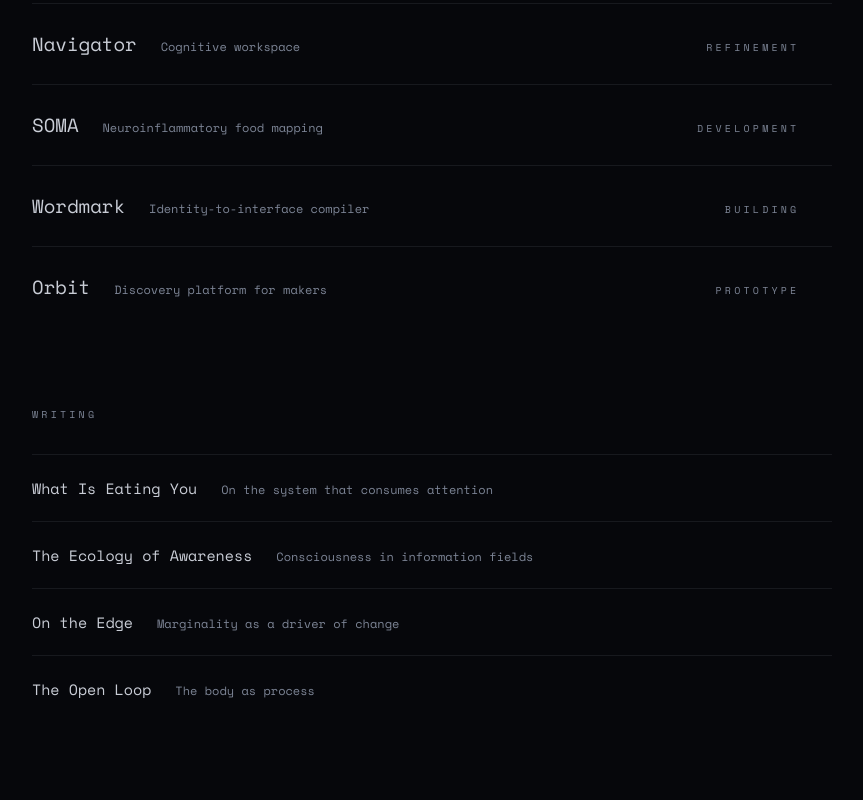
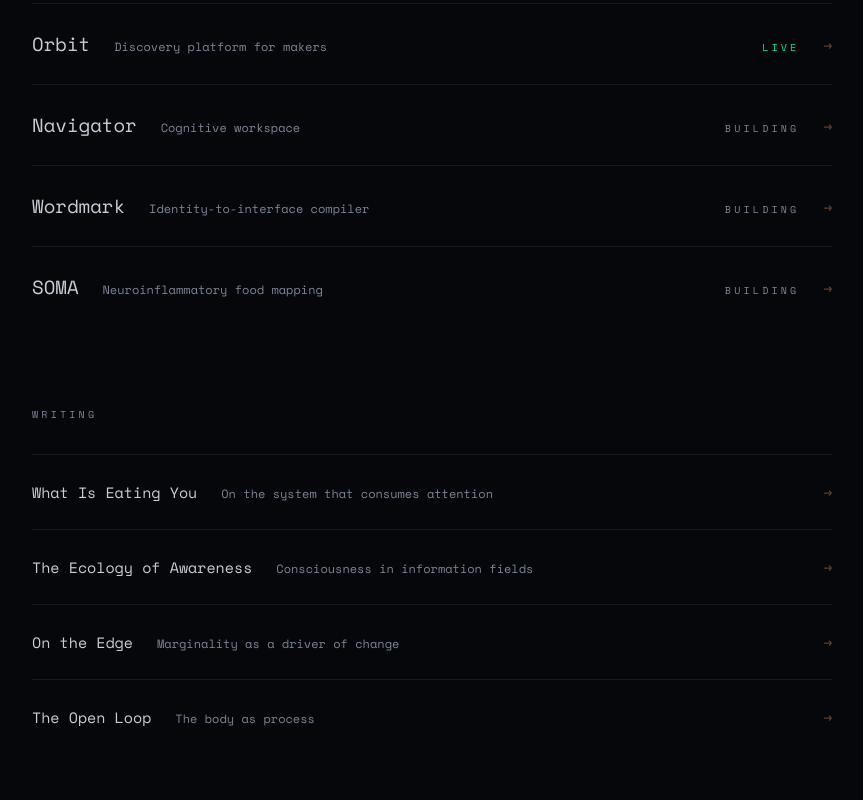
Before and after one commit to OS2177/taiko-mass, a React (Vite) app: page / in a window 1280 px wide. Shown: the part 1020-1820 px from the top of the page, without its empty margins (208-1071 px from the left). Built offline with nearby package versions, Linux system fonts and the light colour scheme.

Commit message:
Builds/Writing: click-to-expand accordion with thumbs, blurbs, status sorting

```diff
--- a/src/TaikoMassSite.jsx
+++ b/src/TaikoMassSite.jsx
@@ -1,23 +1,44 @@
-import React, { useRef, useEffect } from "react";
+import React, { useState, useRef, useEffect } from "react";
 
 // TAIKO MASS — the site.
 // Hero descends through three fields: A Fade → B Square → C Mass.
 // Energy forming into matter. Builds primary, essays secondary. Monospace only.
 
-const C = { void: "#06070b", ink:"#0b0d14", ash: "#7d8596", pale: "#c9cdd6", ember: "#d98a6a" };
+const C = { void: "#06070b", ink:"#0b0d14", ash: "#7d8596", pale: "#c9cdd6", ember: "#d98a6a", mint: "#00e5a0" };
 
 const BUILDS = [
-  { title: "Navigator", note: "Cognitive workspace", status: "Refinement", href:"#" },
-  { title: "SOMA", note: "Neuroinflammatory food mapping", status: "Development", href:"#" },
-  { title: "Wordmark", note: "Identity-to-interface compiler", status: "Building", href:"#" },
-  { title: "Orbit", note: "Discovery platform for makers", status: "Prototype", href:"#" },
+  { title: "Orbit", note: "Discovery platform for makers", status: "Live", date: "2026-06",
+    url: "https://orbit-nine-liard.vercel.app/", thumb: "/orbit-thumb.png",
+    blurb: "A discovery platform for makers — surfacing projects, the people building them, and the orbits they move in." },
+  { title: "Navigator", note: "Cognitive workspace", status: "Building", date: "2026-05",
+    url: "", thumb: "",
+    blurb: "A cognitive workspace for thinking alongside an agent — capture, connect, and refine ideas on one living surface." },
+  { title: "Wordmark", note: "Identity-to-interface compiler", status: "Building", date: "2026-04",
+    url: "", thumb: "",
+    blurb: "Reads a brief and synthesises a coherent visual identity, then renders it as an editable, exportable interface system." },
+  { title: "SOMA", note: "Neuroinflammatory food mapping", status: "Building", date: "2026-03",
+    url: "", thumb: "",
+    blurb: "Maps how foods drive neuroinflammation, turning personal symptom data into a clearer picture of what to eat." },
 ];
 const ESSAYS = [
-  { title: "What Is Eating You", note: "On the system that consumes attention", href:"#" },
-  { title: "The Ecology of Awareness", note: "Consciousness in information fields", href:"#" },
-  { title: "On the Edge", note: "Marginality as a driver of change", href:"#" },
-  { title: "The Open Loop", note: "The body as process", href:"#" },
+  { title: "What Is Eating You", note: "On the system that consumes attention", date: "2026-05",
+    url: "", thumb: "",
+    blurb: "On the system that consumes attention — what feeds on our focus, and what it costs to feed it." },
+  { title: "The Ecology of Awareness", note: "Consciousness in information fields", date: "2026-04",
+    url: "", thumb: "",
+    blurb: "Consciousness as an ecology — how awareness forms, drifts, and settles inside dense information fields." },
+  { title: "On the Edge", note: "Marginality as a driver of change", date: "2026-02",
+    url: "", thumb: "",
+    blurb: "Marginality as a driver of change — why the edge, not the centre, is where new forms begin." },
+  { title: "The Open Loop", note: "The body as process", date: "2026-01",
+    url: "", thumb: "",
+    blurb: "The body as process, not object — an open loop of exchange that never quite closes." },
 ];
+
+const STATUS_RANK = { Live: 0, Building: 1 };
+const sortedBuilds = [...BUILDS].sort((a,b)=>
+  (STATUS_RANK[a.status] - STATUS_RANK[b.status]) || (a.date < b.date ? 1 : a.date > b.date ? -1 : 0));
+const sortedEssays = [...ESSAYS].sort((a,b)=> (a.date < b.date ? 1 : a.date > b.date ? -1 : 0));
 
 function useMembrane(canvasRef) {
   const s = useRef({ tx: 0.5, ty: 0.45, x: 0.5, y: 0.45, t: 0, reduced: false });
@@ -436,6 +457,61 @@ function StillMass(){
   return <canvas ref={ref} style={{width:"100%",height:"100%",display:"block"}}/>;
 }
 
+// ---------- Builds / Writing — click-to-expand accordion ----------
+function WorkRow({ item, size, open, onOpen, onClose }){
+  const hasUrl = item.url && item.url !== "#";
+  const toggle = ()=> onOpen(open ? null : item._key);
+  return (
+    <div className="workrow" onMouseLeave={open ? onClose : undefined}>
+      <div className="row" role="button" tabIndex={0}
+        onClick={toggle}
+        onKeyDown={(e)=>{ if(e.key==="Enter"||e.key===" "){ e.preventDefault(); toggle(); } }}>
+        <span className="ttl" style={{ fontSize:size, color:C.pale }}>{item.title}</span>
+        <span style={{ flex:1, color:C.ash, fontSize:12 }}>{item.note}</span>
+        {item.status && (
+          <span className="lbl" style={{ color: item.status==="Live" ? C.mint : undefined }}>{item.status}</span>
+        )}
+        <span className="arr" style={{ fontSize:14, transform: open ? "rotate(90deg)" : "rotate(0deg)" }}>→</span>
+      </div>
+      <div className={open ? "preview" : "preview closing"} style={{ maxHeight: open ? 260 : 0 }}>
+        <div className="preview-inner">
+          <div className="preview-thumb">
+            <span className="lbl" style={{ position:"absolute", inset:0, display:"flex", alignItems:"center", justifyContent:"center", color:C.ash, textAlign:"center", padding:"0 12px" }}>{item.title}</span>
+            {item.thumb && (
+              <img src={item.thumb} alt={item.title}
+                style={{ position:"relative", width:"100%", height:"100%", objectFit:"contain" }}
+                onError={(e)=>{ e.currentTarget.style.display="none"; }} />
+            )}
+          </div>
+          <div className="preview-body">
+            <p style={{ margin:0, color:C.pale, fontSize:13, lineHeight:1.65 }}>{item.blurb}</p>
+            {hasUrl
+              ? <a className="visit" href={item.url} target="_blank" rel="noopener">Visit ↗</a>
+              : <span className="visit" style={{ opacity:0.5 }}>Coming soon</span>}
+          </div>
+        </div>
+      </div>
+    </div>
+  );
+}
+
+function WorkList({ items, size }){
+  const [openKey, setOpenKey] = useState(null);
+  const timer = useRef(null);
+  const setOpen = (key)=>{ clearTimeout(timer.current); setOpenKey(key); };
+  const closeSoon = ()=>{ clearTimeout(timer.current); timer.current = setTimeout(()=>setOpenKey(null), 220); };
+  useEffect(()=>()=>clearTimeout(timer.current), []);
+  return (
+    <div>
+      {items.map((item,i)=>{
+        const key = item.title + i;
+        item._key = key;
+        return <WorkRow key={key} item={item} size={size} open={openKey===key} onOpen={setOpen} onClose={closeSoon} />;
+      })}
+    </div>
+  );
+}
+
 export default function TaikoMassSite() {
   return (
     <div style={{ background:C.void, color:C.pale, fontFamily:"'Space Mono', monospace" }}>
@@ -448,9 +524,17 @@ export default function TaikoMassSite() {
         .row{border-top:1px solid rgba(125,133,150,0.14);padding:26px 0;display:flex;justify-content:space-between;align-items:baseline;gap:24px;transition:border-color .5s,padding-left .4s;cursor:pointer;}
         .row:hover{border-color:rgba(217,138,106,0.5);padding-left:18px;}
         .row:hover .ttl{color:${C.ember};}
-        .row:hover .arr{opacity:1;transform:translateX(0);}
+        .row:hover .arr{opacity:1;}
         .ttl{transition:color .5s;}
-        .arr{opacity:0;transform:translateX(-8px);transition:all .4s;color:${C.ember};}
+        .arr{opacity:0.5;transition:transform .4s cubic-bezier(0.16,1,0.3,1),opacity .4s,color .4s;color:${C.ember};}
+        .preview{overflow:hidden;max-height:0;transition:max-height .8s cubic-bezier(0.22,0.61,0.36,1);}
+        .preview.closing{transition:max-height .55s cubic-bezier(0.16,1,0.3,1);}
+        .preview-inner{display:flex;gap:24px;padding:4px 0 30px;}
+        .preview-thumb{position:relative;flex:0 0 240px;height:150px;border:1px solid rgba(125,133,150,0.18);border-radius:2px;overflow:hidden;background:rgba(125,133,150,0.06);}
+        .preview-body{flex:1;display:flex;flex-direction:column;gap:14px;}
+        .visit{display:inline-block;color:${C.ember};padding:6px 0;font-size:11px;letter-spacing:0.18em;text-transform:uppercase;transition:opacity .3s,letter-spacing .3s;}
+        .visit:hover{opacity:0.7;letter-spacing:0.24em;}
+        @media(max-width:680px){.preview-inner{flex-direction:column;}.preview-thumb{flex:0 0 auto;width:100%;}}
         .panel{position:relative;flex:1;overflow:hidden;}
         :focus-visible{outline:1px solid ${C.ember};outline-offset:4px;}
         /* hero: a centered square field, edge-to-edge canvas */
@@ -475,23 +559,10 @@ export default function TaikoMassSite() {
       {/* WORKS */}
       <main style={{ maxWidth:880, margin:"0 auto", padding:"12vh 40px 14vh", position:"relative", background:C.void }}>
         <div className="lbl" style={{ marginBottom:32 }}>Builds</div>
-        {BUILDS.map((b,i)=>(
-          <a key={i} href={b.href} className="row">
-            <span className="ttl" style={{ fontSize:19, color:C.pale }}>{b.title}</span>
-            <span style={{ flex:1, color:C.ash, fontSize:12 }}>{b.note}</span>
-            <span className="lbl">{b.status}</span>
-            <span className="arr" style={{ fontSize:14 }}>→</span>
-          </a>
-        ))}
+        <WorkList items={sortedBuilds} size={19}/>
 
         <div className="lbl" style={{ margin:"10vh 0 32px" }}>Writing</div>
-        {ESSAYS.map((e,i)=>(
-          <a key={i} href={e.href} className="row" style={{ padding:"22px 0" }}>
-            <span className="ttl" style={{ fontSize:15, color:C.pale }}>{e.title}</span>
-            <span style={{ flex:1, color:C.ash, fontSize:12 }}>{e.note}</span>
-            <span className="arr" style={{ fontSize:13 }}>→</span>
-          </a>
-        ))}
+        <WorkList items={sortedEssays} size={15}/>
       </main>
 
       {/* ENERGY — a second square field, mirrored, hot "sun" palette. */}
```
Also changed, not shown: public/orbit-thumb.png (added).
